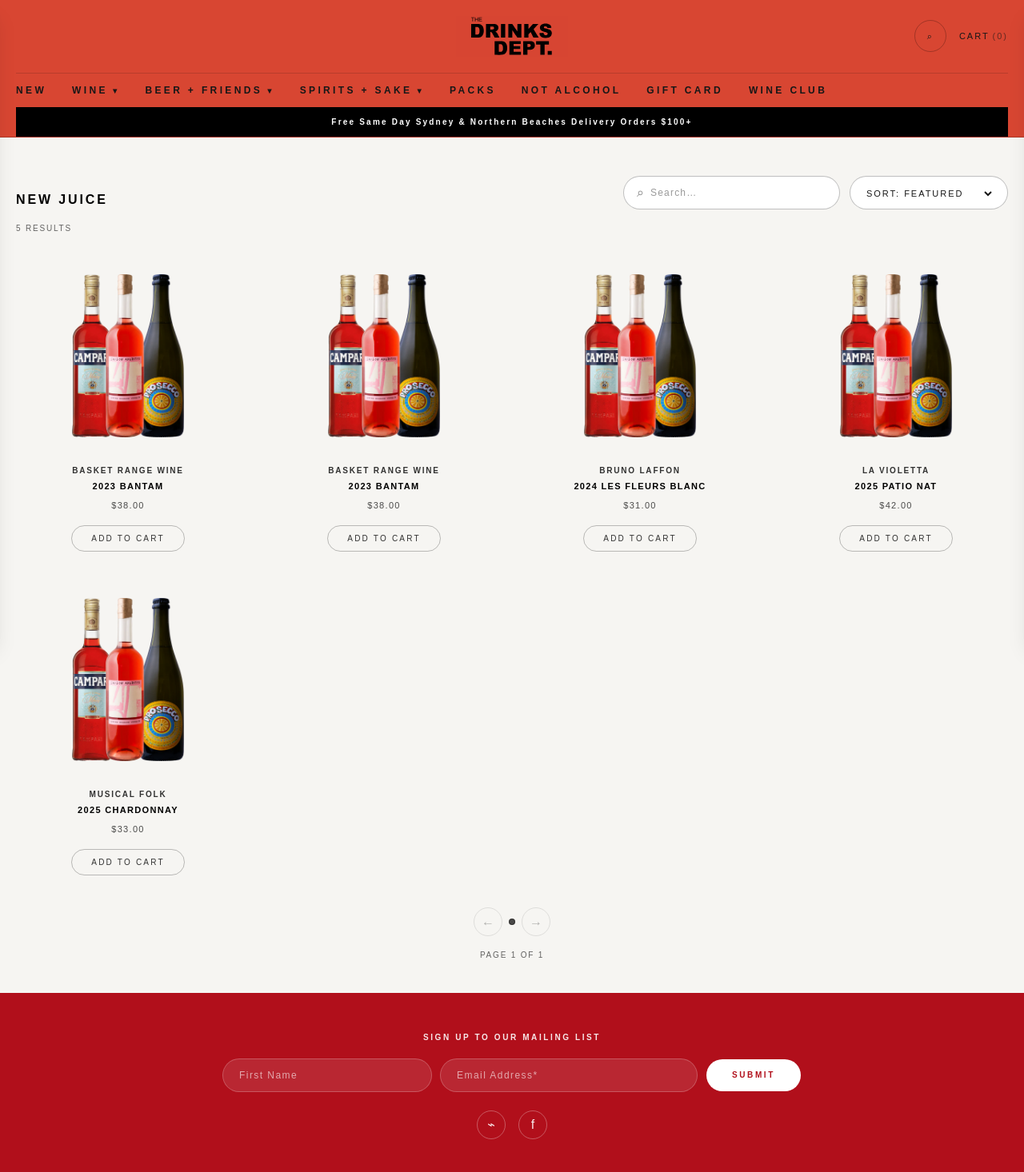
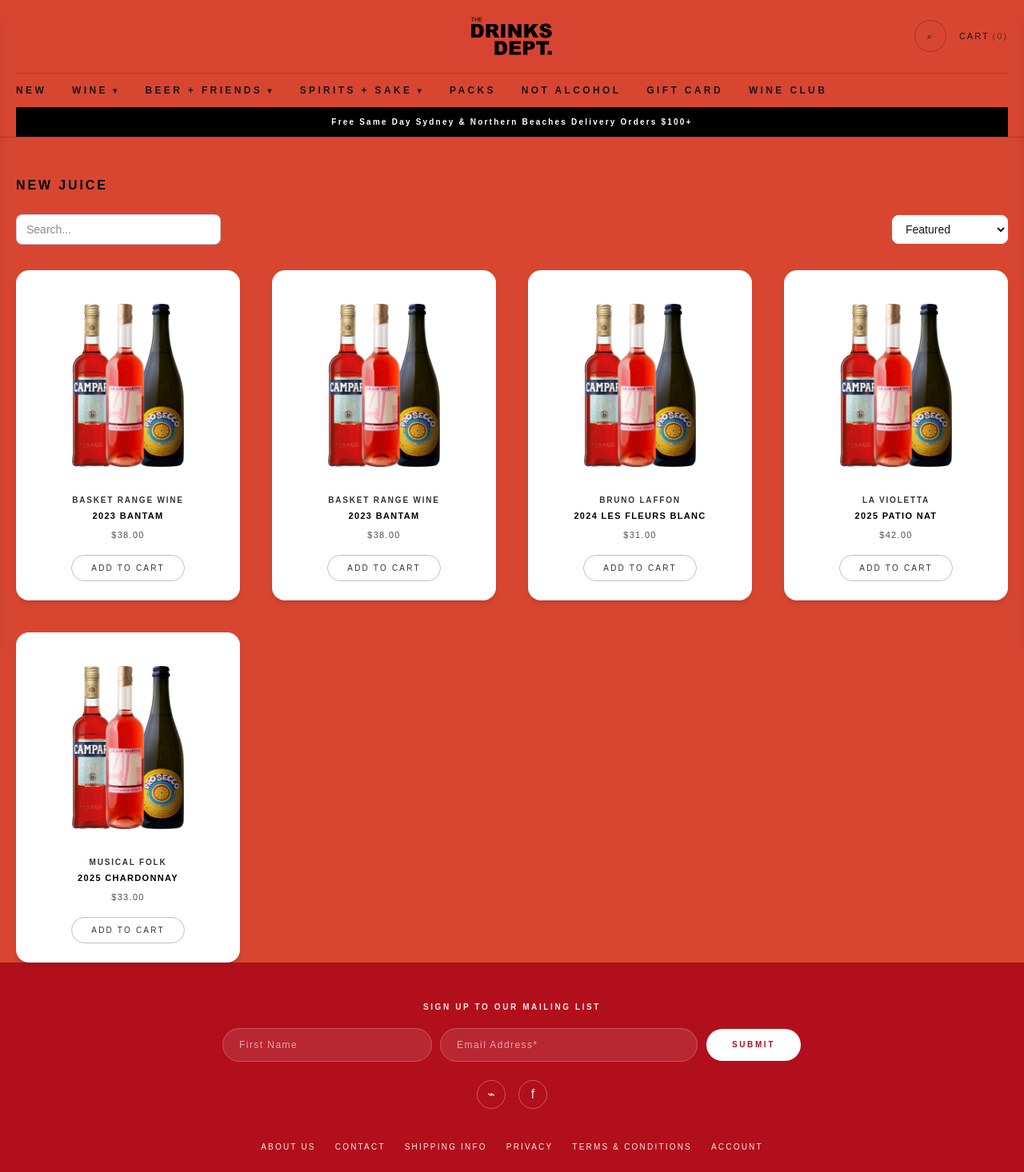
Before and after one commit to prabinbala2/winonawine, a Next.js app: page /new in a window 1280 px wide. Shown: the top 1466 px of the page at 80% size. Built offline with nearby package versions, Linux system fonts and the light colour scheme.

Commit message:
Red Color

```diff
--- a/src/components/SectionGrid.tsx
+++ b/src/components/SectionGrid.tsx
@@ -15,13 +15,17 @@
 type Props = {
   title: string;
   products: Product[];
-  pageSize?: number; // default 12
+  pageSize?: number;
 };
 
-type SortKey = "featured" | "title-asc" | "title-desc" | "price-asc" | "price-desc";
+type SortKey =
+  | "featured"
+  | "title-asc"
+  | "title-desc"
+  | "price-asc"
+  | "price-desc";
 
 function parsePrice(price: string) {
-  // supports "$42.00", "₹25,000", "42"
   const n = Number(String(price).replace(/[^0-9.]/g, ""));
   return Number.isFinite(n) ? n : 0;
 }
@@ -38,23 +42,23 @@
     let list = products.filter((p) => {
       if (featuredOnly && !p.featured) return false;
       if (!q) return true;
-
       const hay = `${p.title} ${p.subtitle}`.toLowerCase();
       return hay.includes(q);
     });
 
-    // sort
     list = [...list].sort((a, b) => {
       if (sort === "featured") {
         const fa = a.featured ? 1 : 0;
         const fb = b.featured ? 1 : 0;
-        if (fb !== fa) return fb - fa; // featured first
+        if (fb !== fa) return fb - fa;
         return a.title.localeCompare(b.title);
       }
       if (sort === "title-asc") return a.title.localeCompare(b.title);
       if (sort === "title-desc") return b.title.localeCompare(a.title);
-      if (sort === "price-asc") return parsePrice(a.price) - parsePrice(b.price);
-      if (sort === "price-desc") return parsePrice(b.price) - parsePrice(a.price);
+      if (sort === "price-asc")
+        return parsePrice(a.price) - parsePrice(b.price);
+      if (sort === "price-desc")
+        return parsePrice(b.price) - parsePrice(a.price);
       return 0;
     });
 
@@ -71,80 +75,66 @@
     return filtered.slice(start, start + pageSize);
   }, [filtered, page, pageSize, totalPages]);
 
-  // reset to page 1 when filters change
   useMemo(() => {
     setPage(1);
-    // eslint-disable-next-line react-hooks/exhaustive-deps
   }, [query, featuredOnly, sort]);
 
   return (
-    <section className="bg-[#f6f5f2]">
+    <section className="bg-[#d84632]">
       <div className="mx-auto max-w-[1380px] px-4 md:px-5">
-        {/* Title + Controls */}
+        {/* Title */}
         <div className="pt-10 md:pt-12">
-          <div className="flex flex-col gap-4 md:flex-row md:items-end md:justify-between">
           <h2 className="text-[14px] md:text-[16px] font-semibold tracking-[0.18em] text-black">
             {title}
           </h2>
+        </div>
 
-            {/* controls */}
-            <div className="flex flex-col gap-3 sm:flex-row sm:items-center">
-              {/* search */}
-              <div className="flex items-center rounded-full border border-black/25 bg-white px-4 py-2">
-                <span className="mr-2 text-black/50">⌕</span>
+        {/* Filters */}
+        <div className="mt-6 flex flex-col gap-3 sm:flex-row sm:items-center sm:justify-between">
           <input
+            type="text"
+            placeholder="Search..."
             value={query}
             onChange={(e) => setQuery(e.target.value)}
-                  placeholder="Search…"
-                  className="w-[220px] max-w-full bg-transparent text-[12px] tracking-[0.10em] outline-none placeholder:text-black/40"
+            className="w-full sm:w-64 rounded-lg border border-black/20 bg-white px-3 py-2 text-sm"
           />
-              </div>
 
-              {/* featured toggle */}
-
-
-              {/* sort */}
-              <div className="rounded-full border border-black/25 bg-white px-4 py-2">
+          <div className="flex items-center gap-4">
             <select
               value={sort}
               onChange={(e) => setSort(e.target.value as SortKey)}
-                  className="bg-transparent text-[11px] tracking-[0.18em] outline-none"
+              className="rounded-lg border border-white bg-white px-3 py-2 text-sm"
             >
-                  <option value="featured">SORT: FEATURED</option>
-                  <option value="title-asc">TITLE: A → Z</option>
-                  <option value="title-desc">TITLE: Z → A</option>
-                  <option value="price-asc">PRICE: LOW → HIGH</option>
-                  <option value="price-desc">PRICE: HIGH → LOW</option>
+              <option value="featured">Featured</option>
+              <option value="title-asc">Title A–Z</option>
+              <option value="title-desc">Title Z–A</option>
+              <option value="price-asc">Price Low–High</option>
+              <option value="price-desc">Price High–Low</option>
             </select>
-              </div>
+
+
           </div>
         </div>
 
-          {/* results count */}
-          <div className="mt-4 text-[10px] tracking-[0.18em] text-black/60">
-            {filtered.length} RESULTS
-          </div>
-        </div>
 
         {/* Grid */}
         <div className="mt-8 grid grid-cols-2 gap-x-6 gap-y-10 sm:grid-cols-3 md:grid-cols-4 md:gap-x-10">
           {paged.map((p) => (
             <div key={p.id} className="relative">
-              {/* featured pill */}
               {p.featured && (
                 <div className="absolute left-1/2 top-0 -translate-x-1/2 -translate-y-1/2 rounded-full border border-black/30 bg-[#f5c84b] px-3 py-1 text-[9px] font-semibold tracking-[0.22em] text-black">
                   FEATURED
                 </div>
               )}
 
-              <div className="flex flex-col items-center text-center">
+              {/* WHITE PRODUCT CARD */}
+              <div className="flex flex-col items-center text-center bg-white rounded-2xl p-6 shadow-md">
                 <div className="relative h-[210px] w-[120px] sm:h-[220px] sm:w-[130px] md:h-[240px] md:w-[140px]">
                   <Image
                     src={p.image}
                     alt={`${p.title} ${p.subtitle}`}
                     fill
                     className="object-contain"
-                    sizes="(min-width: 768px) 140px, (min-width: 640px) 130px, 120px"
                   />
                 </div>
 
@@ -165,51 +155,6 @@
             </div>
           ))}
         </div>
-
-        {/* Pagination */}
-        <div className="flex flex-col items-center justify-center gap-4 py-10">
-          <div className="flex items-center gap-2">
-            <button
-              onClick={() => setPage((p) => Math.max(1, p - 1))}
-              disabled={page <= 1}
-              className="h-9 w-9 rounded-full border border-black/25 text-black/70 hover:border-black/40 hover:text-black transition disabled:opacity-40"
-              aria-label="Previous page"
-            >
-              ←
-            </button>
-
-            {/* page dots */}
-            <div className="flex items-center gap-2">
-              {Array.from({ length: totalPages }).slice(0, 12).map((_, i) => {
-                const pnum = i + 1;
-                return (
-                  <button
-                    key={pnum}
-                    onClick={() => setPage(pnum)}
-                    className={[
-                      "h-2 w-2 rounded-full border border-black/40 transition",
-                      pnum === page ? "bg-black/70" : "bg-transparent",
-                    ].join(" ")}
-                    aria-label={`Go to page ${pnum}`}
-                  />
-                );
-              })}
-            </div>
-
-            <button
-              onClick={() => setPage((p) => Math.min(totalPages, p + 1))}
-              disabled={page >= totalPages}
-              className="h-9 w-9 rounded-full border border-black/25 text-black/70 hover:border-black/40 hover:text-black transition disabled:opacity-40"
-              aria-label="Next page"
-            >
-              →
-            </button>
-          </div>
-
-          <div className="text-[10px] tracking-[0.18em] text-black/60">
-            PAGE {page} OF {totalPages}
-          </div>
-        </div>
       </div>
     </section>
   );
```
Lines whose indentation alone changed are shown as unchanged.
